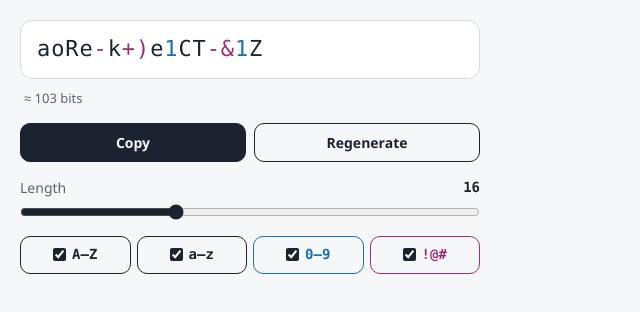
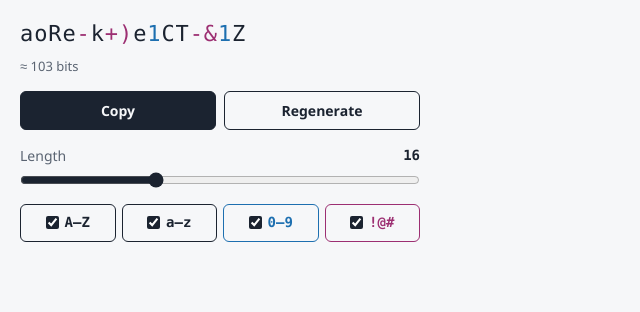
Before and after one commit to juwelB/password-generator-extension, a website built with Vite: page src/popup/popup.html in a window 1280 px wide. Shown: the whole page, without its empty margins (0-640 px from the left). Built offline with nearby package versions, Linux system fonts and the light colour scheme.

Commit message:
Style the popup with a custom palette

```diff
--- a/src/popup/popup.css
+++ b/src/popup/popup.css
@@ -4,7 +4,6 @@
   --ink: #1b2330;
   --muted: #5a6472;
   --line: #d5dae1;
-  --well: #ffffff;
   --digit: #1d6fb0;
   --symbol: #9c2f72;
   --font-ui: "Segoe UI Variable Text", "Segoe UI", system-ui, sans-serif;
@@ -17,9 +16,8 @@
     --ink: #e7eaee;
     --muted: #9aa4b1;
     --line: #2d3540;
-    --well: #1d232c;
     --digit: #74b6ee;
-    --symbol: #e68bc6;
+    --symbol: #d88686;
   }
 }
 
@@ -29,7 +27,7 @@
 
 body {
   margin: 0;
-  width: 500px;
+  width: 440px;
   background: var(--bg);
   color: var(--ink);
   font: 14px/1.4 var(--font-ui);
@@ -44,10 +42,6 @@ main {
 /* The password: the one bold element */
 .password {
   display: block;
-  padding: 14px 16px;
-  border: 1px solid var(--line);
-  border-radius: 12px;
-  background: var(--well);
   font: 500 22px/1.3 var(--font-mono);
   letter-spacing: 0.04em;
   word-break: break-all;
@@ -62,7 +56,7 @@ main {
 }
 
 .strength {
-  margin: -6px 0 0 4px;
+  margin: -8px 0 0;
   color: var(--muted);
   font-size: 13px;
 }
@@ -77,7 +71,7 @@ button {
   flex: 1;
   padding: 9px 12px;
   border: 1px solid var(--ink);
-  border-radius: 10px;
+  border-radius: 6px;
   background: transparent;
   color: var(--ink);
   font: inherit;
@@ -135,7 +129,7 @@ input[type="range"] {
   gap: 6px;
   padding: 8px 4px;
   border: 1px solid var(--line);
-  border-radius: 10px;
+  border-radius: 6px;
   font-family: var(--font-mono);
   font-weight: 600;
   cursor: pointer;
```
